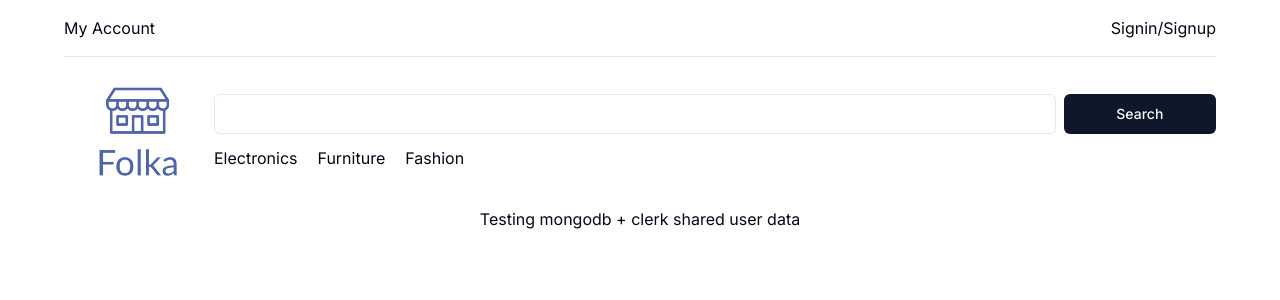
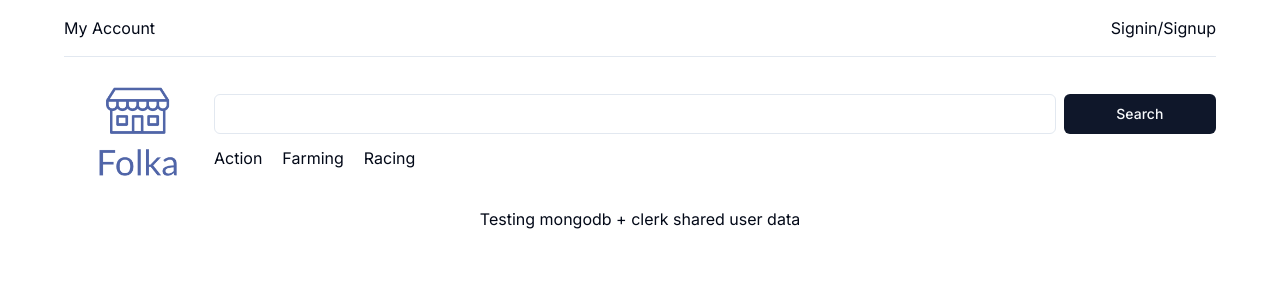
Before and after one commit to Folka2134/folka-market, a Next.js app: page / in a window 1280 px wide. Shown: the top 300 px of the page. Built offline with nearby package versions, Linux system fonts and the light colour scheme; no server answers.

Commit message:
updated categories

```diff
--- a/constants/index.ts
+++ b/constants/index.ts
@@ -1,14 +1,24 @@
 export const CategoryList = [
   {
-    label: "Electronics",
-    route: "/products/Electronics"
+    label: "Action",
+    route: "/games/action"
   },
   {
-    label: "Furniture",
-    route: "/products/Furniture"
+    label: "Farming",
+    route: "/games/farming"
   },
   {
-    label: "Fashion",
-    route: "/products/Fashion"
+    label: "Racing",
+    route: "/games/racing"
   },
 ]
+
+export const defaultListingValues = {
+  id: "",
+	title: "",
+	condition: "",
+	location: "",
+	price: "",
+	genre: "",
+	console: "",
+}
```
